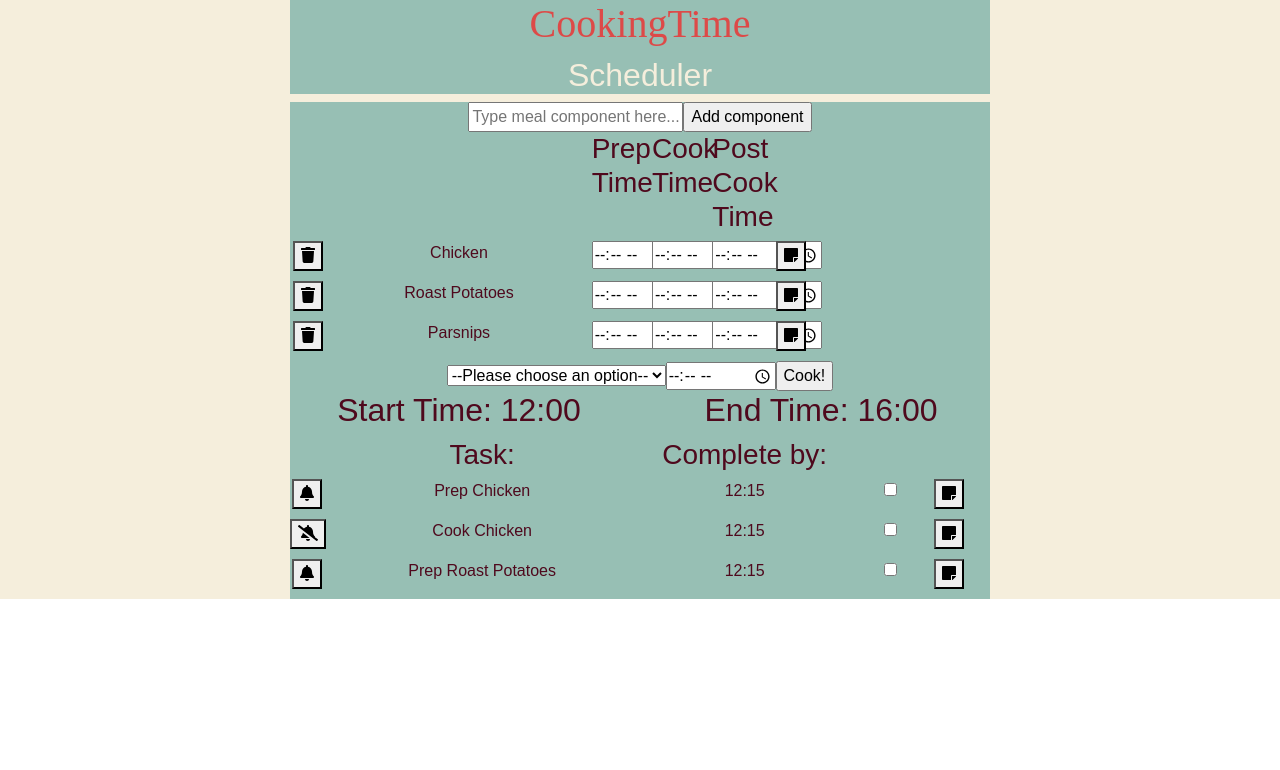
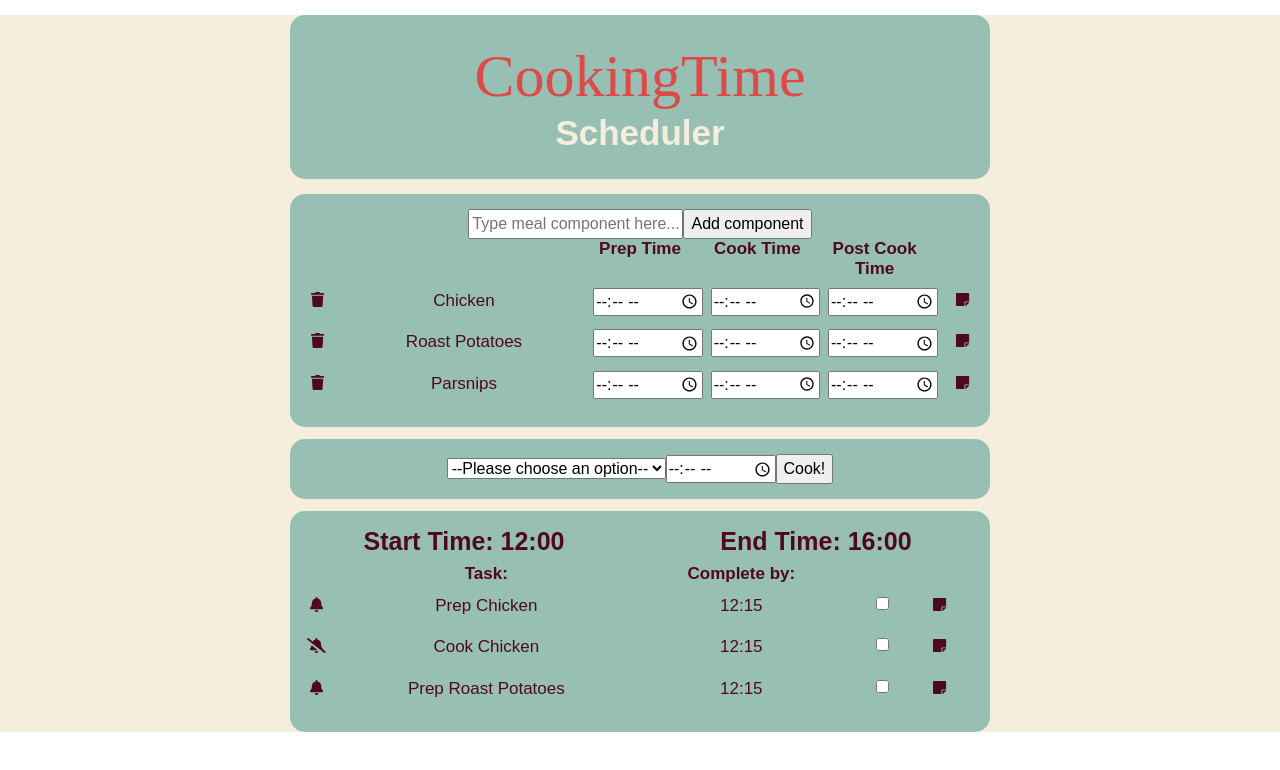
Before and after one commit to fcaud/Cooking-Time-App, a React (Create React App) app: page / in a window 1280 px wide. Shown: the top 770 px of the page. Built offline with nearby package versions, Linux system fonts and the light colour scheme.

Commit message:
CSS styling

```diff
--- a/src/Scheduler/ComponentInput.css
+++ b/src/Scheduler/ComponentInput.css
@@ -1,7 +1,34 @@
 .ComponentInput {
   max-width: 700px;
   display: block;
-  margin: 0 auto;
+  margin: 12px auto;
+  padding: 15px 10px;
   background-color: #97bfb4;
   color: #4f091d;
+  border-radius: 15px;
 }
+
+.ComponentInput h3 {
+  font-size: 17px;
+  font-weight: 600;
+}
+
+.ComponentInput p {
+  font-size: 17px;
+}
+
+.ComponentInput .delete-button {
+  color: #4f091d;
+  font-size: 15px;
+  border-radius: 4px;
+  background-color: #97bfb4;
+  border: none;
+}
+
+.ComponentInput .note-button {
+  color: #4f091d;
+  font-size: 15px;
+  border-radius: 4px;
+  background-color: #97bfb4;
+  border: none;
+}
--- a/src/Scheduler/ComponentInput.js
+++ b/src/Scheduler/ComponentInput.js
@@ -15,84 +15,84 @@ export default function ComponentInput() {
       <div className="component-time-inputs">
         <div className="row">
           <div className="col-5"></div>
-          <div className="col-1">
+          <div className="col-2">
             <h3>Prep Time</h3>
           </div>
-          <div className="col-1">
+          <div className="col-2">
             <h3>Cook Time</h3>
           </div>
-          <div className="col-1">
+          <div className="col-2">
             <h3>Post Cook Time</h3>
           </div>
         </div>
         <div className="row">
           <div className="col-1">
-            <button>
+            <button className="delete-button">
               <FontAwesomeIcon icon={Icons.faTrash} />
             </button>
           </div>
           <div className="col-4">
             <p>Chicken</p>
           </div>
-          <div className="col-1">
+          <div className="col-2">
+            <input type="time"></input>
+          </div>
+          <div className="col-2">
+            <input type="time"></input>
+          </div>
+          <div className="col-2">
             <input type="time"></input>
           </div>
           <div className="col-1">
-            <input type="time"></input>
-          </div>
-          <div className="col-1">
-            <input type="time"></input>
-          </div>
-          <div className="col-1">
-            <button>
+            <button className="note-button">
               <FontAwesomeIcon icon={Icons.faStickyNote} />
             </button>
           </div>
         </div>
         <div className="row">
           <div className="col-1">
-            <button>
+            <button className="delete-button">
               <FontAwesomeIcon icon={Icons.faTrash} />
             </button>
           </div>
           <div className="col-4">
             <p>Roast Potatoes</p>
           </div>
-          <div className="col-1">
+          <div className="col-2">
+            <input type="time"></input>
+          </div>
+          <div className="col-2">
+            <input type="time"></input>
+          </div>
+          <div className="col-2">
             <input type="time"></input>
           </div>
           <div className="col-1">
-            <input type="time"></input>
-          </div>
-          <div className="col-1">
-            <input type="time"></input>
-          </div>
-          <div className="col-1">
-            <button>
+            <button className="note-button">
               <FontAwesomeIcon icon={Icons.faStickyNote} />
             </button>
           </div>
         </div>
         <div className="row">
           <div className="col-1">
-            <button>
+            <button className="delete-button">
               <FontAwesomeIcon icon={Icons.faTrash} />
             </button>
           </div>
           <div className="col-4">
             <p>Parsnips</p>
           </div>
-          <div className="col-1">
+          <div className="col-2">
+            <input type="time"></input>
+          </div>
+          <div className="col-2">
+            <input type="time"></input>
+          </div>
+          <div className="col-2">
             <input type="time"></input>
           </div>
           <div className="col-1">
-            <input type="time"></input>
-          </div>
-          <div className="col-1">
-            <input type="time"></input>
-          </div>
-          <div className="col-1">
-            <button>
+            <button className="note-button">
               <FontAwesomeIcon icon={Icons.faStickyNote} />
             </button>
           </div>
--- a/src/Scheduler/Header.css
+++ b/src/Scheduler/Header.css
@@ -1,14 +1,21 @@
 .Header {
   max-width: 700px;
   display: block;
-  margin: 0 auto;
+  margin: 15px auto;
   background-color: #97bfb4;
   color: #dd4a48;
+  border-radius: 15px;
 }
 .Header h1 {
   font-family: "Pushster", cursive;
+  padding-top: 25px;
+  margin: 0;
+  font-size: 60px;
 }
 
 .Header h2 {
   color: #f5eedc;
+  padding-bottom: 25px;
+  font-weight: 800;
+  font-size: 35px;
 }
--- a/src/Scheduler/TaskList.css
+++ b/src/Scheduler/TaskList.css
@@ -1,7 +1,39 @@
 .TaskList {
   max-width: 700px;
   display: block;
-  margin: 0 auto;
+  margin: 12px auto;
+  padding: 15px 10px;
   background-color: #97bfb4;
   color: #4f091d;
+  border-radius: 15px;
 }
+
+.TaskList h2 {
+  font-size: 25px;
+  font-weight: 600;
+}
+
+.TaskList h3 {
+  font-size: 17px;
+  font-weight: 600;
+}
+
+.TaskList p {
+  font-size: 17px;
+}
+
+.TaskList .alarm-button {
+  color: #4f091d;
+  font-size: 15px;
+  border-radius: 4px;
+  background-color: #97bfb4;
+  border: none;
+}
+
+.TaskList .note-button {
+  color: #4f091d;
+  font-size: 15px;
+  border-radius: 4px;
+  background-color: #97bfb4;
+  border: none;
+}
--- a/src/Scheduler/TaskList.js
+++ b/src/Scheduler/TaskList.js
@@ -24,7 +24,7 @@ export default function TaskList() {
         </div>
         <div className="row">
           <div className="col-1">
-            <button>
+            <button className="alarm-button">
               <FontAwesomeIcon icon={Icons.faBell} />
             </button>
           </div>
@@ -38,14 +38,14 @@ export default function TaskList() {
             <input type="checkbox"></input>
           </div>
           <div className="col-1">
-            <button>
+            <button className="note-button">
               <FontAwesomeIcon icon={Icons.faStickyNote} />
             </button>
           </div>
         </div>
         <div className="row">
           <div className="col-1">
-            <button>
+            <button className="alarm-button">
               <FontAwesomeIcon icon={Icons.faBellSlash} />
             </button>
           </div>
@@ -59,14 +59,14 @@ export default function TaskList() {
             <input type="checkbox"></input>
           </div>
           <div className="col-1">
-            <button>
+            <button className="note-button">
               <FontAwesomeIcon icon={Icons.faStickyNote} />
             </button>
           </div>
         </div>
         <div className="row">
           <div className="col-1">
-            <button>
+            <button className="alarm-button">
               <FontAwesomeIcon icon={Icons.faBell} />
             </button>
           </div>
@@ -80,7 +80,7 @@ export default function TaskList() {
             <input type="checkbox"></input>
           </div>
           <div className="col-1">
-            <button>
+            <button className="note-button">
               <FontAwesomeIcon icon={Icons.faStickyNote} />
             </button>
           </div>
--- a/src/Scheduler/TimeInput.css
+++ b/src/Scheduler/TimeInput.css
@@ -1,7 +1,9 @@
 .TimeInput {
   max-width: 700px;
   display: block;
-  margin: 0 auto;
+  margin: 12px auto;
+  padding: 15px 10px;
   background-color: #97bfb4;
   color: #4f091d;
+  border-radius: 15px;
 }
```
